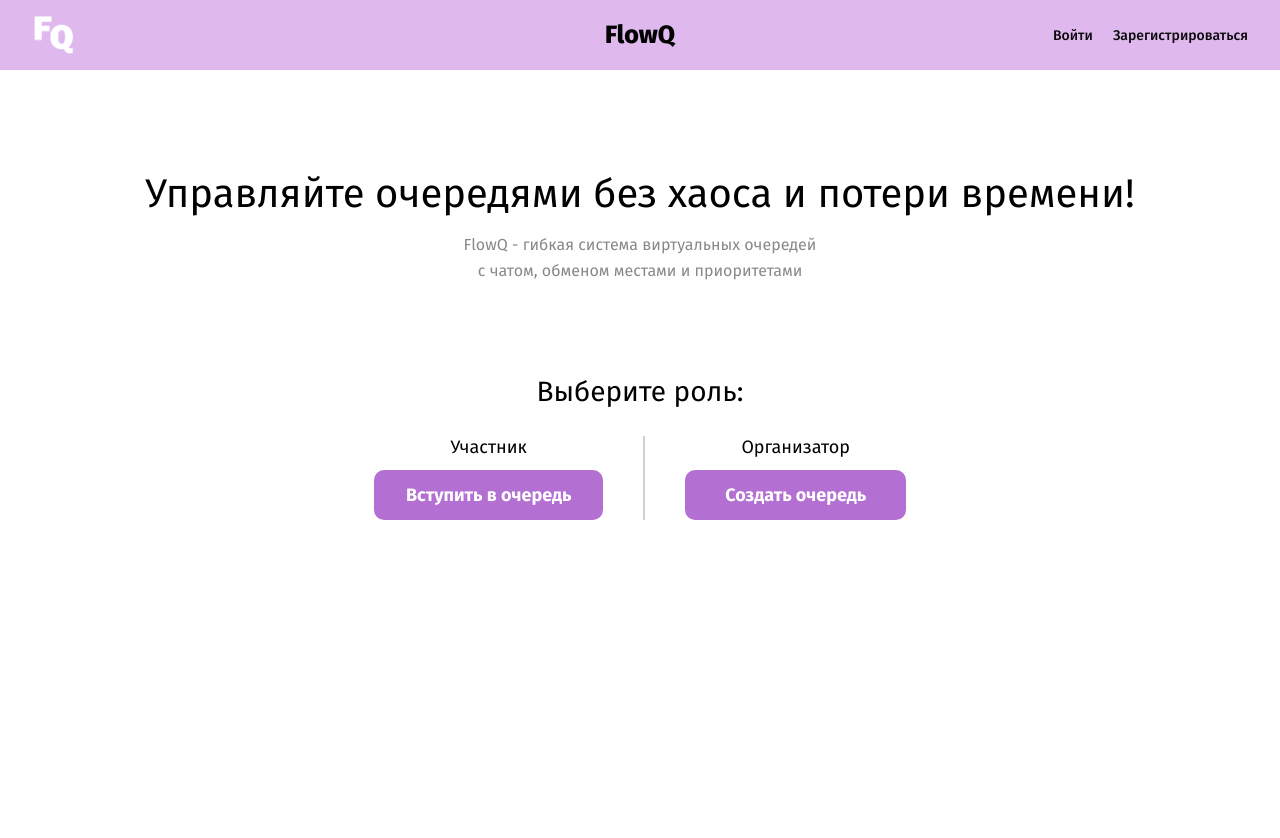
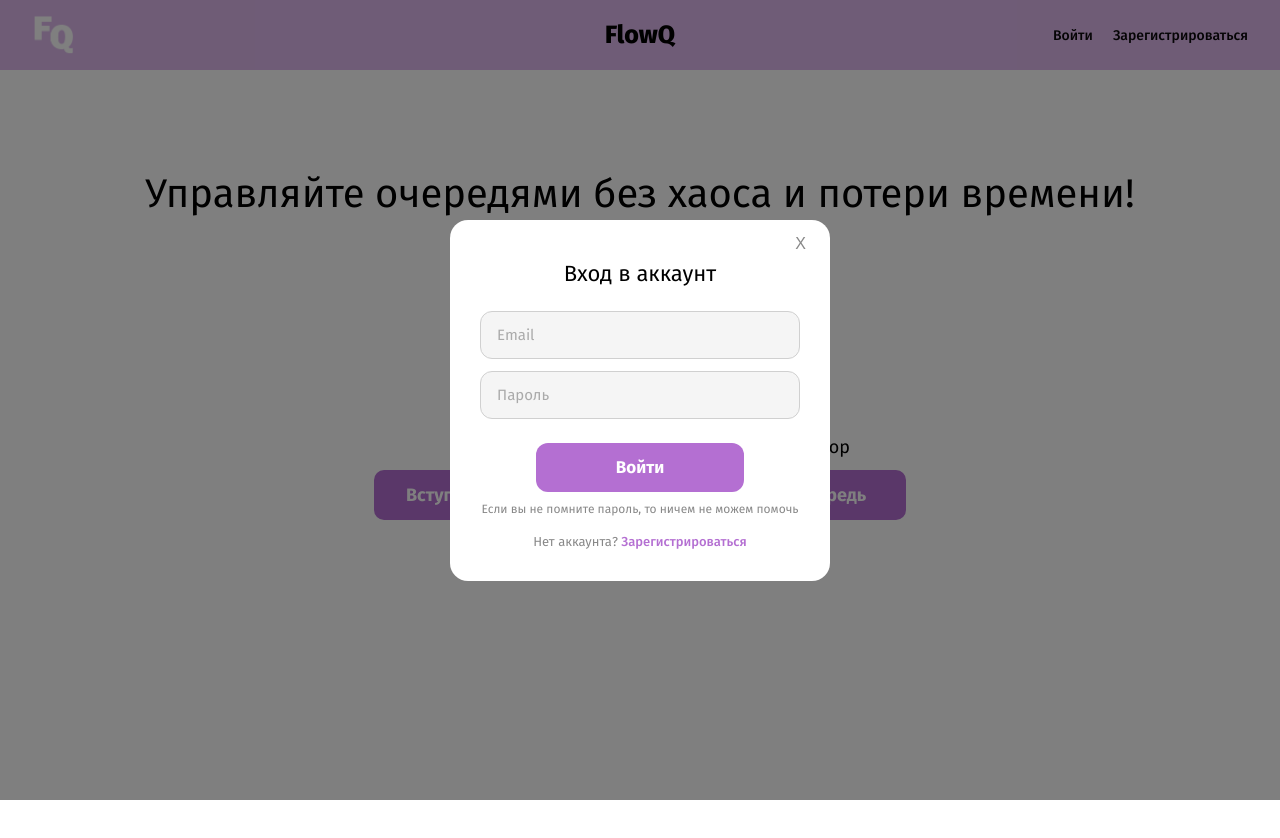
Before and after one commit to Lawliteee/FlowQ, a Vue app in the folder frontend/: page / in a window 1280 px wide. Both pictures are taken after a click on the link "Войти". Built offline with nearby package versions, Linux system fonts and the light colour scheme.

Commit message:
feat: Добавлены модальные окна для входа и регистрации (заглушки)

```diff
--- a/frontend/src/components/AppHeader.vue
+++ b/frontend/src/components/AppHeader.vue
@@ -5,11 +5,53 @@
     </router-link>
     <span class="header-title">FlowQ</span>
     <nav class="header-nav">
-      <a href="#">Войти</a>
-      <a href="#">Зарегистрироваться</a>
+      <a href="#" @click.prevent="openLogin">Войти</a>
+      <a href="#" @click.prevent="openRegister">Зарегистрироваться</a>
     </nav>
   </header>
+
+
+  <LoginModal
+    v-if="loginOpen"
+    @close="loginOpen = false"
+    @switch-to-register="switchToRegister"
+  />
+
+  <RegisterModal
+    v-if="registerOpen"
+    @close="registerOpen = false"
+    @switch-to-login="switchToLogin"
+  />
 </template>
+
+<script setup>
+import { ref } from 'vue'
+import LoginModal from './LoginModal.vue'
+import RegisterModal from './RegisterModal.vue'
+
+const loginOpen = ref(false)
+const registerOpen = ref(false)
+
+function openLogin() {
+  loginOpen.value = true
+  registerOpen.value = false
+}
+
+function openRegister() {
+  registerOpen.value = true
+  loginOpen.value = false
+}
+
+function switchToRegister() {
+  loginOpen.value = false
+  registerOpen.value = true
+}
+
+function switchToLogin() {
+  registerOpen.value = false
+  loginOpen.value = true
+}
+</script>
 
 <style scoped>
 header {
--- /dev/null
+++ b/frontend/src/components/LoginModal.vue
@@ -0,0 +1,154 @@
+<template>
+  <div class="modal" @click.self="$emit('close')">
+    <div class="modal-content">
+      <button class="modal-close" @click="$emit('close')">X</button>
+      <h3>Вход в аккаунт</h3>
+
+      <div class="input-group">
+        <input v-model="email" type="email" placeholder="Email" class="modal-input" />
+        <input v-model="password" type="password" placeholder="Пароль" class="modal-input" />
+      </div>
+
+      <button class="modal-btn">Войти</button>
+
+      <p class="hint">Если вы не помните пароль, то ничем не можем помочь</p>
+
+      <p class="switch-text">
+        Нет аккаунта?
+        <a href="#" @click.prevent="$emit('switch-to-register')">Зарегистрироваться</a>
+      </p>
+    </div>
+  </div>
+</template>
+
+<script setup>
+import { ref } from 'vue'
+
+defineEmits(['close', 'switch-to-register'])
+
+const email = ref('')
+const password = ref('')
+</script>
+
+<style scoped>
+.modal {
+  position: fixed;
+  top: 0;
+  left: 0;
+  width: 100%;
+  height: 100%;
+  background-color: rgba(0, 0, 0, 0.5);
+  display: flex;
+  align-items: center;
+  justify-content: center;
+  z-index: 200;
+}
+
+.modal-content {
+  background: white;
+  padding: 40px 30px 32px;
+  border-radius: 18px;
+  width: 100%;
+  max-width: 380px;
+  text-align: center;
+  position: relative;
+}
+
+.modal-close {
+  position: absolute;
+  top: 14px;
+  right: 18px;
+  background: none;
+  border: none;
+  font-size: 16px;
+  color: var(--text-muted);
+  cursor: pointer;
+  line-height: 1;
+  padding: 2px 6px;
+  border-radius: 6px;
+  transition: background 0.15s;
+}
+
+.modal-close:hover {
+  background: var(--divider);
+}
+
+h3 {
+  font-size: 22px;
+  font-weight: 400;
+  color: var(--text);
+  margin-bottom: 24px;
+}
+
+.input-group {
+  display: flex;
+  flex-direction: column;
+  gap: 12px;
+  margin-bottom: 24px;
+}
+
+.modal-input {
+  width: 100%;
+  padding: 14px 16px;
+  border: 1px solid var(--divider);
+  border-radius: 12px;
+  font-family: 'Fira Sans', sans-serif;
+  font-size: 15px;
+  color: var(--text);
+  background: #f5f5f5;
+  box-sizing: border-box;
+  transition: border-color 0.18s;
+}
+
+.modal-input:focus {
+  outline: none;
+  border-color: var(--teal);
+  background: white;
+}
+
+.modal-input::placeholder {
+  color: #aaa;
+}
+
+.modal-btn {
+  background: var(--primary-dark);
+  color: white;
+  border: none;
+  border-radius: 12px;
+  padding: 14px 0;
+  font-size: 17px;
+  font-weight: 700;
+  width: 65%;
+  font-family: 'Fira Sans', sans-serif;
+  cursor: pointer;
+  transition: background 0.18s;
+}
+
+.modal-btn:hover {
+  background: var(--primary-hover);
+}
+
+.hint {
+  font-size: 12px;
+  color: var(--text-muted);
+  margin-top: 10px;
+  margin-bottom: 0;
+}
+
+.switch-text {
+  font-size: 13px;
+  color: var(--text-muted);
+  margin-top: 18px;
+  margin-bottom: 0;
+}
+
+.switch-text a {
+  color: var(--primary-dark);
+  text-decoration: none;
+  font-weight: 500;
+}
+
+.switch-text a:hover {
+  text-decoration: underline;
+}
+</style>
--- /dev/null
+++ b/frontend/src/components/RegisterModal.vue
@@ -0,0 +1,171 @@
+<template>
+  <div class="modal" @click.self="$emit('close')">
+    <div class="modal-content">
+      <button class="modal-close" @click="$emit('close')">X</button>
+      <h3>Регистрация аккаунта</h3>
+
+      <div class="input-group">
+        <input v-model="name" type="text" placeholder="Имя" class="modal-input" />
+        <input v-model="email" type="email" placeholder="Email" class="modal-input" />
+        <input v-model="password" type="password" placeholder="Пароль" class="modal-input" />
+      </div>
+
+      <label class="checkbox-label">
+        <input v-model="agreed" type="checkbox" class="checkbox" />
+        <span>Согласен с пользовательским соглашением</span>
+      </label>
+      <button class="modal-btn">Зарегистрироваться</button>
+
+      <p class="switch-text">
+        Уже есть аккаунт?
+        <a href="#" @click.prevent="$emit('switch-to-login')">Войти</a>
+      </p>
+    </div>
+  </div>
+</template>
+
+<script setup>
+import { ref } from 'vue'
+
+defineEmits(['close', 'switch-to-login'])
+
+const name = ref('')
+const email = ref('')
+const password = ref('')
+const agreed = ref(false)
+</script>
+
+<style scoped>
+.modal {
+  position: fixed;
+  top: 0;
+  left: 0;
+  width: 100%;
+  height: 100%;
+  background-color: rgba(0, 0, 0, 0.5);
+  display: flex;
+  align-items: center;
+  justify-content: center;
+  z-index: 200;
+}
+
+.modal-content {
+  background: white;
+  padding: 40px 30px 32px;
+  border-radius: 18px;
+  width: 100%;
+  max-width: 380px;
+  text-align: center;
+  position: relative;
+}
+
+.modal-close {
+  position: absolute;
+  top: 14px;
+  right: 18px;
+  background: none;
+  border: none;
+  font-size: 16px;
+  color: var(--text-muted);
+  cursor: pointer;
+  line-height: 1;
+  padding: 2px 6px;
+  border-radius: 6px;
+  transition: background 0.15s;
+}
+
+.modal-close:hover {
+  background: var(--divider);
+}
+
+h3 {
+  font-size: 22px;
+  font-weight: 400;
+  color: var(--text);
+  margin-bottom: 24px;
+}
+
+.input-group {
+  display: flex;
+  flex-direction: column;
+  gap: 12px;
+  margin-bottom: 16px;
+}
+
+.modal-input {
+  width: 100%;
+  padding: 14px 16px;
+  border: 1px solid var(--divider);
+  border-radius: 12px;
+  font-family: 'Fira Sans', sans-serif;
+  font-size: 15px;
+  color: var(--text);
+  background: #f5f5f5;
+  box-sizing: border-box;
+  transition: border-color 0.18s;
+}
+
+.modal-input:focus {
+  outline: none;
+  border-color: var(--primary);
+  background: white;
+}
+
+.modal-input::placeholder {
+  color: #aaa;
+}
+
+.checkbox-label {
+  display: flex;
+  align-items: center;
+  gap: 10px;
+  font-size: 13px;
+  color: var(--text-muted);
+  margin-bottom: 22px;
+  cursor: pointer;
+  text-align: left;
+}
+
+.checkbox {
+  width: 16px;
+  height: 16px;
+  flex-shrink: 0;
+  accent-color: var(--primary-dark);
+  cursor: pointer;
+}
+
+.modal-btn {
+  background: var(--primary-dark);
+  color: white;
+  border: none;
+  border-radius: 12px;
+  padding: 14px 0;
+  font-size: 17px;
+  font-weight: 700;
+  width: 80%;
+  font-family: 'Fira Sans', sans-serif;
+  cursor: pointer;
+  transition: background 0.18s;
+}
+
+.modal-btn:hover {
+  background: var(--primary-hover);
+}
+
+.switch-text {
+  font-size: 13px;
+  color: var(--text-muted);
+  margin-top: 18px;
+  margin-bottom: 0;
+}
+
+.switch-text a {
+  color: var(--primary-dark);
+  text-decoration: none;
+  font-weight: 500;
+}
+
+.switch-text a:hover {
+  text-decoration: underline;
+}
+</style>
```
